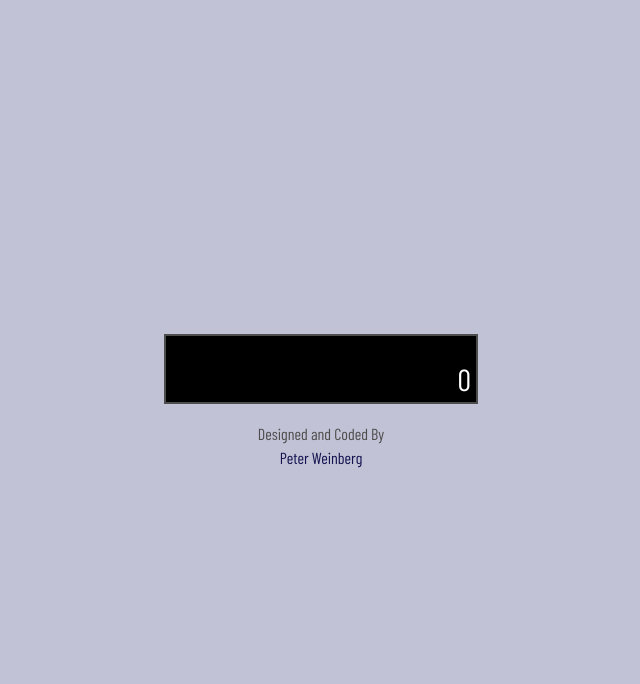
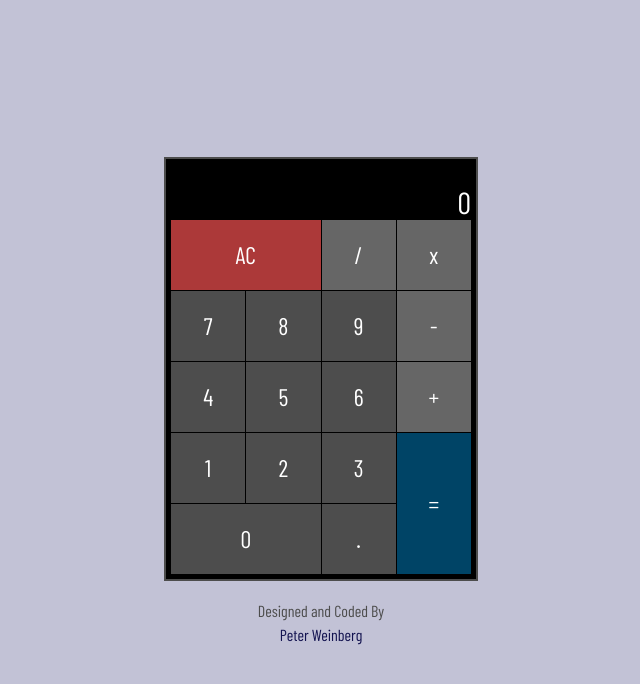
Before and after one commit to szlima/calculadora-javascript, a React app: page / in a window 1280 px wide. Shown: the whole page, without its empty margins (319-959 px from the left). Built offline with nearby package versions, Linux system fonts and the light colour scheme.

Commit message:
Criando o componente Botoes

```diff
--- /dev/null
+++ b/src/componentes/Botoes.js
@@ -0,0 +1,33 @@
+import React from 'react';
+
+function Botoes(){
+
+    return (
+        <div id='botoes'>
+            <button id='clear'>AC</button>
+            <button id='divide' className='operacao'>/</button>
+            <button id='multiply' className='operacao'>x</button>
+
+            <button id='seven' className='numerico'>7</button>
+            <button id='eight' className='numerico'>8</button>
+            <button id='nine' className='numerico'>9</button>
+            <button id='subtract' className='operacao'>-</button>
+
+            <button id='four' className='numerico'>4</button>
+            <button id='five' className='numerico'>5</button>
+            <button id='six' className='numerico'>6</button>
+            <button id='add' className='operacao'>+</button>
+
+            <button id='one' className='numerico'>1</button>
+            <button id='two' className='numerico'>2</button>
+            <button id='three' className='numerico'>3</button>
+
+            <button id='zero' className='numerico'>0</button>
+            <button id='decimal' className='numerico'>.</button>
+            <button id='equals'>=</button>
+
+        </div>
+    );
+}
+
+export default Botoes;
--- a/src/componentes/Calculadora.js
+++ b/src/componentes/Calculadora.js
@@ -1,6 +1,7 @@
 import React from 'react';
 
 import Display from './Display';
+import Botoes from './Botoes';
 
 function Calculadora(){
 
@@ -8,6 +9,7 @@ function Calculadora(){
         <React.Fragment>
             <div id='calculadora'>
                 <Display />
+                <Botoes />
             </div>
 
             <footer>
--- a/src/index.css
+++ b/src/index.css
@@ -71,3 +71,106 @@ a{
 #display{
   font-size: 1.9rem;
 }
+
+#botoes{
+  display: grid;
+  gap: 1px;
+  grid-template-areas:
+    'clear clear divide multiply'
+    'seven eight nine subtract'
+    'four five six add'
+    'one two three equals'
+    'zero zero decimal equals';
+}
+
+button{
+  color: var(--branco);
+  min-height: 70px;
+  min-width: 70px;
+  border: 0;
+  font-size: 1.5rem;
+}
+
+button:hover{
+  color: var(--preto);
+  border: 1px solid var(--cinzaClarissimo);
+  cursor:pointer;
+}
+
+.numerico{
+  background-color: var(--cinzaEscuro);
+}
+
+.operacao{
+  background-color: var(--cinzaClaro);
+}
+
+#clear{
+  grid-area: clear;
+  background-color: var(--vermelho);
+}
+
+#divide{
+  grid-area: divide;
+}
+
+#multiply{
+  grid-area: multiply;
+}
+
+#seven{
+  grid-area: seven;
+}
+
+#eight{
+  grid-area: eight;
+}
+
+#nine{
+  grid-area: nine;
+}
+
+#subtract{
+  grid-area: subtract;
+}
+
+#four{
+  grid-area: four;
+}
+
+#five{
+  grid-area: five;
+}
+
+#six{
+  grid-area: six;
+}
+
+#add{
+  grid-area: add;
+}
+
+#one{
+  grid-area: one;
+}
+
+#two{
+  grid-area: two;
+}
+
+#three{
+  grid-area: three;
+}
+
+#equals{
+  grid-area: equals;
+  background-color: var(--azul);
+}
+
+#zero{
+  grid-area: zero;
+}
+
+#decimal{
+  grid-area: decimal;
+}
```
